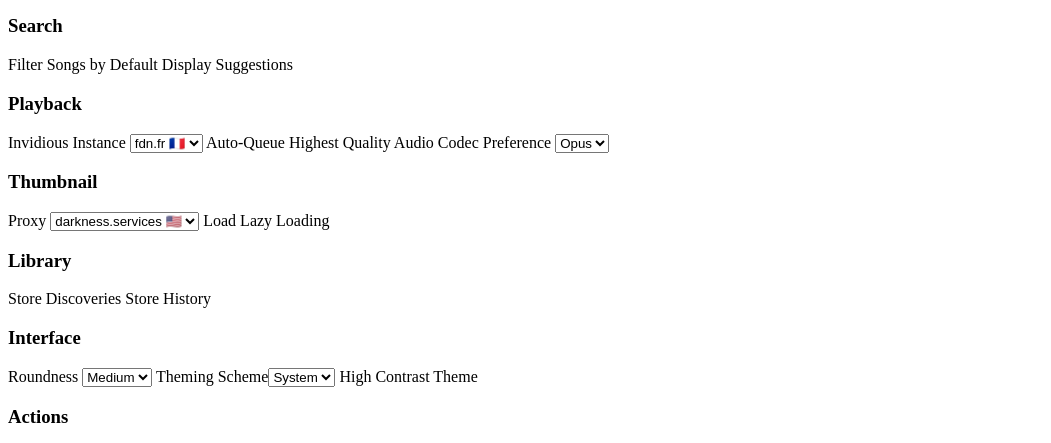
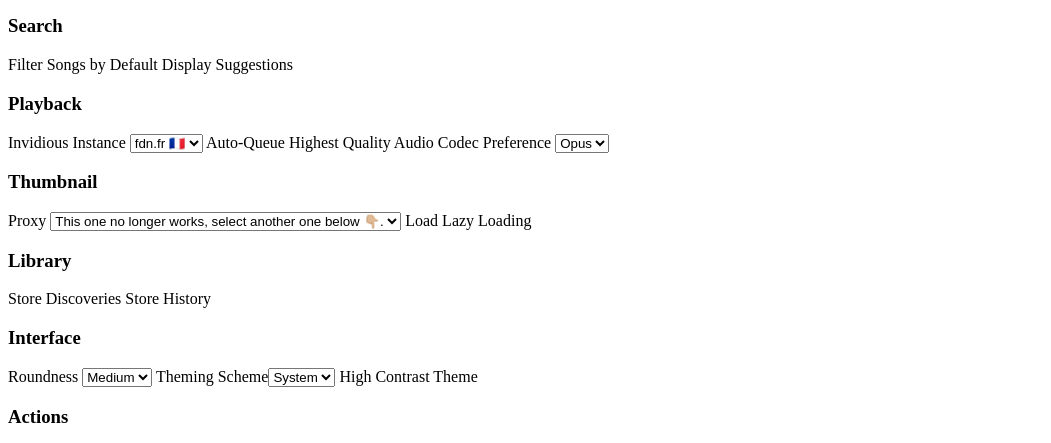
Before and after one commit to shadeappworld/musicplus, a plain HTML site: page index.html in a window 1280 px wide. Shown: the part 2099-2542 px from the top of the page, without its empty margins (0-1051 px from the left). Drawn offline with Linux system fonts and the light colour scheme.

Commit message:
Update index.html

```diff
--- a/index.html
+++ b/index.html
@@ -261,7 +261,7 @@
         <label for="thumbnailProxies">Proxy</label>
         <select id="thumbnailProxies">
           <option value="">Custom</option>
-          <option value="https://pipedproxy.r4fo.com" selected>darkness.services 🇺🇸</option>
+          <option value="https://pipedproxy.r4fo.com" selected>This one no longer works, select another one below 👇🏼.</option>
         </select>
       </span>
       <toggle-switch id="thumbnailSwitch" checked>Load</toggle-switch>
```
